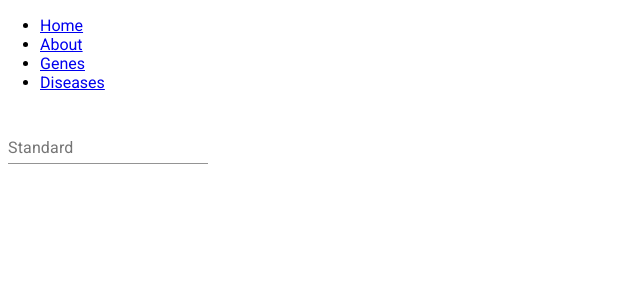
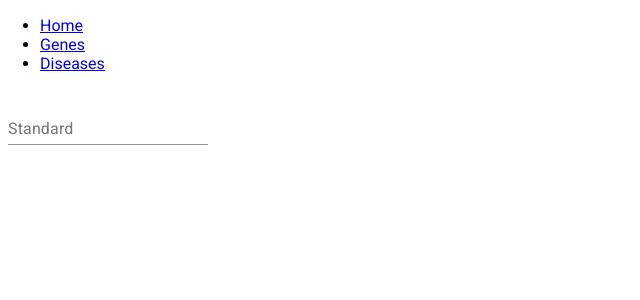
Before and after one commit to rachlin/biolink, a React (Create React App) app in the folder app/client-app/: page / in a window 1280 px wide. Shown: the top 300 px of the page, without its empty margins (0-640 px from the left). Built offline with nearby package versions, Linux system fonts and the light colour scheme.

Commit message:
update todos, process doc

```diff
--- a/app/client-app/src/App.js
+++ b/app/client-app/src/App.js
@@ -16,9 +16,9 @@ export default function App() {
           <li>
             <Link to="/">Home</Link>
           </li>
-          <li>
+          {/* <li>
             <Link to="/about">About</Link>
-          </li>
+          </li> */}
           <li>
             <Link to="/gene">Genes</Link>
           </li>
@@ -28,9 +28,9 @@ export default function App() {
         </ul>
 
         <Switch>
-          <Route path="/about">
+          {/* <Route path="/about">
             <About />
-          </Route>
+          </Route> */}
           <Route path={`/gene/:geneName`}>
             <Gene />
           </Route>
```
Also changed, not shown: 2 other files (tests, documents, lock files or other folders).
